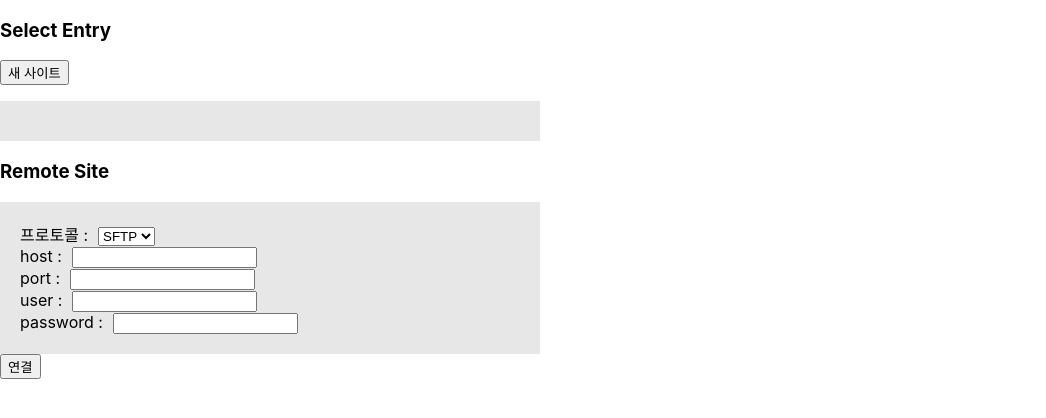
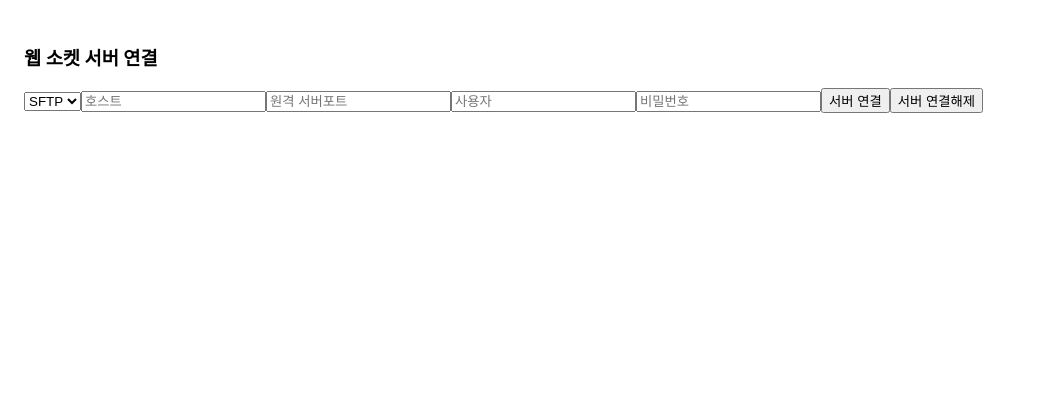
Before and after one commit to seob0701/avocado_sftp, a React (Create React App) app: page / in a window 1280 px wide. Shown: the top 418 px of the page, without its empty margins (0-1046 px from the left). Built offline with nearby package versions, Linux system fonts and the light colour scheme.

Commit message:
webSocket connection

```diff
--- a/src/App.js
+++ b/src/App.js
@@ -1,10 +1,11 @@
 import React from 'react'
-import SiteAdmin from './components/SiteAdmin'
+
+import Socket from "./containers/Socket";
 
 function App() {
   return (
     <div className="App">
-      <SiteAdmin/>
+      <Socket/>
     </div>
   );
 }
--- a/src/components/SiteAdmin.js
+++ /dev/null
@@ -1,97 +0,0 @@
-import React, {useState} from 'react';
-
-// 입력박스 컴포넌트 분리
-const InputBox = ({name, onChange, value}) => {
-    return (
-        <div>
-            <label htmlFor={name} style={{marginRight: '10px'}}>{name} :</label>
-            <input type="text" name={name} onChange={onChange} value={value}/>
-        </div>
-    )
-}
-
-// newList 생성시 id
-let i = 1;
-
-const handleClick = () => {
-    const newList = document.createElement('li')
-    const siteList = document.getElementById('site_list')
-
-    newList.innerText = `newSite ${i}`
-    newList.setAttribute("style", "padding:4px; marginTop:4px;")
-    newList.setAttribute("id", `${i}`)
-    siteList.appendChild(newList)
-    i++
-}
-
-const SiteAdmin = () => {
-    const [protocol, setProtocol] = useState("sftp");
-    const [host, setHost] = useState("");
-    const [port, setPort] = useState("");
-    const [user, setUser] = useState("");
-    const [uuid, setUuid] = useState("");
-    const [password, setPassword] = useState("");
-
-    const handleChange = (e) => {
-        const {value, name} = e.target
-        name === 'host' && setHost(value)
-        name === 'port' && setPort(value)
-        name === 'user' && setUser(value)
-        name === 'password' && setPassword(value)
-    }
-
-    const remoteServer = `ws://${host}:8080/ws/${protocol}`
-
-    const serverRequest = {
-        "requestType": "Connect",
-        "host": host,
-        "user": user,
-        "password": password,
-        "port": port
-    }
-
-    const linkHandler = () => {
-        console.log(remoteServer)
-        if (host !== "" && port !== "" && user !== "" && password !== "") {
-            const ws = new WebSocket(remoteServer)
-            ws.onopen = (e) => {
-                ws.send(JSON.stringify(serverRequest))
-                ws.onmessage = (e) => {
-                    console.log(e.data)
-                }
-            }
-
-        } else {
-            alert('입력하지 않은 값이 있습니다.')
-        }
-    }
-
-
-    return (
-        <>
-            <div className="site_list">
-                <h3>Select Entry</h3>
-                <button onClick={handleClick}>새 사이트</button>
-                <ul id="site_list" style={{background: '#e7e7e7', width: '500px', padding: '20px'}}>
-                </ul>
-            </div>
-            <div className="remote_site_form">
-                <h3>Remote Site</h3>
-                <form style={{background: '#e7e7e7', width: '500px', padding: '20px'}}>
-                    <label htmlFor="protocol" style={{marginRight: '10px'}}>프로토콜 :</label>
-                    <select name="protocol" value={protocol} onChange={(e) => setProtocol(e.target.value)}>
-                        <option value="sftp" defaultValue={`sftp`}>SFTP</option>
-                        <option value="ftp">FTP</option>
-                    </select>
-                    <InputBox name="host" onChange={(e) => handleChange(e)} value={host}/>
-                    <InputBox name="port" onChange={(e) => handleChange(e)} value={port}/>
-                    <InputBox name="user" onChange={(e) => handleChange(e)} value={user}/>
-                    <InputBox name="password" onChange={(e) => handleChange(e)} value={password}/>
-                </form>
-                <button onClick={linkHandler}>연결</button>
-            </div>
-        </>
-    );
-};
-
-export default SiteAdmin;
--- /dev/null
+++ b/src/containers/Socket.js
@@ -0,0 +1,96 @@
+import React, {useState} from 'react';
+
+
+const Socket = () => {
+    const [protocol, setProtocol] = useState("sftp");
+    const [host, setHost] = useState("");
+    const [port, setPort] = useState("");
+    const [user, setUser] = useState("");
+    const [password, setPassword] = useState("");
+
+    const [uuid, setUuid] = useState("")
+    const [url, setUrl] = useState("")
+
+    //원격서버 연결하기
+    const connectServer = () => {
+        if (protocol === "" || host === "" || port === "" || user === "" || password === "") {
+            alert("입력하지 않은 값이 있습니다.")
+            return
+        }
+        if(uuid !== "" || url !==""){
+            alert("이미 서버가 연결되어있습니다.")
+            return
+        }
+        const serverUrl = `ws://${host}:8080/ws/${protocol}`
+        const ws = new WebSocket(serverUrl)
+
+        ws.onopen = (evt) => {
+            console.log("연결중...")
+            ws.send(JSON.stringify({
+                "requestType": "Connect",
+                "host": host,
+                "user": user,
+                "password": password,
+                "port": port
+            }))
+            ws.onmessage = (evt) => {
+                console.log(JSON.parse(evt.data))
+                setUuid(JSON.parse(evt.data).uuid)
+                ws.onclose = () => {}
+            }
+            ws.onError = (evt)=>{
+                console.log(evt.data)
+            }
+        }
+        setUrl(serverUrl)
+    }
+
+    const disconnectServer = () => {
+        if (url === "" || uuid === "") {
+            alert("연결된 서버가 없습니다.")
+            return
+        }
+        const ws = new WebSocket(url)
+        console.log('연결 해제 중...')
+        ws.onopen = (evt) => {
+            ws.send(JSON.stringify({
+                "requestType": "Disconnect",
+                "uuid": uuid
+            }))
+            ws.onmessage = (evt) => {
+                console.log(JSON.parse(evt.data))
+                ws.onclose = () => {}
+            }
+            ws.onError = (evt)=>{
+                console.log(evt.data)
+            }
+            setUrl("")
+            setUuid("")
+        }
+    }
+    return (
+        <div style={{padding: "24px"}}>
+            {/* 웹 소켓 서버 연결 */}
+            <h3>웹 소켓 서버 연결</h3>
+            <select name="protocol" onChange={(e) => setProtocol(e.target.value)} placeholder="프로토콜">
+                <option value="sftp">SFTP</option>
+                <option value="ftp">FTP</option>
+            </select>
+            <input type="text" name="host" value={host} onChange={(e) => setHost(e.target.value)} placeholder="호스트"/>
+            <input type="text" name="port" value={port} onChange={(e) => setPort(e.target.value)}
+                   placeholder="원격 서버포트"/>
+            <input type="text" name="user" value={user} onChange={(e) => setUser(e.target.value)} placeholder="사용자"/>
+            <input type="password" name="password" value={password} onChange={(e) => setPassword(e.target.value)}
+                   placeholder="비밀번호"/>
+            <button onClick={connectServer}>서버 연결</button>
+            <button onClick={disconnectServer}>서버 연결해제</button>
+            {/*  */}
+            {/*  */}
+            {/*  */}
+            {/*<input type="file"/>*/}
+
+        </div>
+    );
+};
+
+export default Socket;
```
